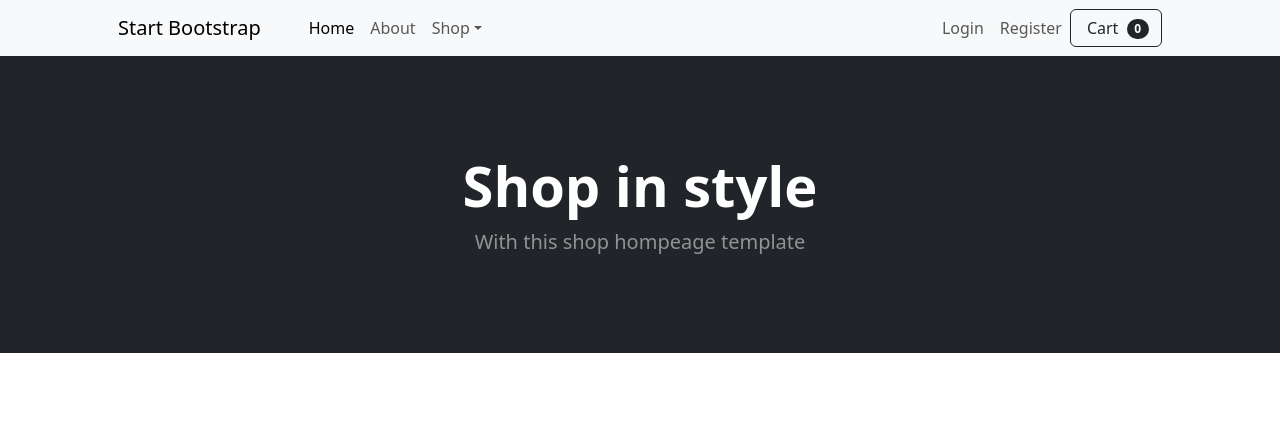
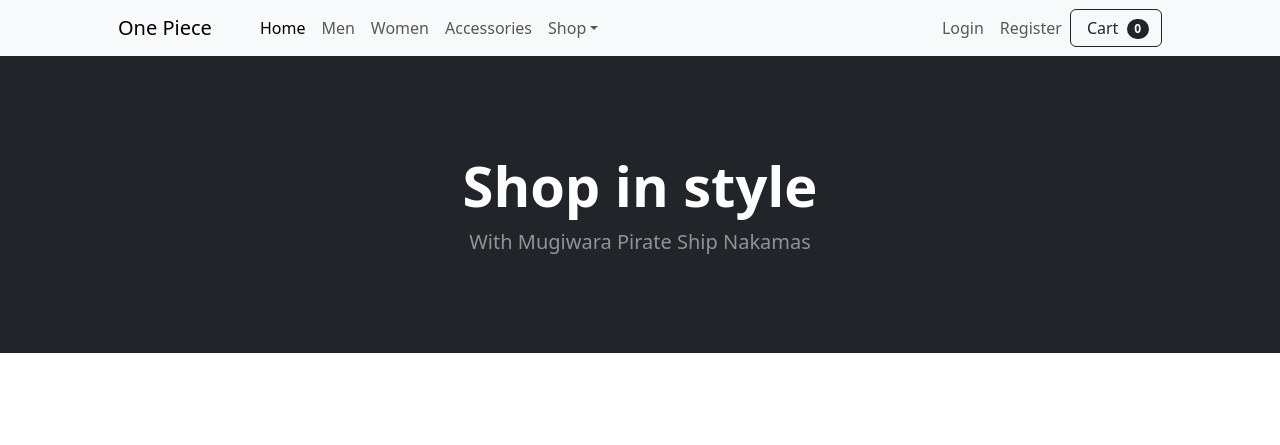
Before and after one commit to rauan06/ecommerce-website, a Django app: page / in a window 1280 px wide. Shown: the top 445 px of the page. Run offline with Django 5.2, Linux system fonts and the light colour scheme; grey boxes labelled with a size stand in for pictures from a placeholder-image service; some libraries are stand-ins or nearby versions.

Commit message:
Small changes

```diff
--- a/homepages/templates/index.html
+++ b/homepages/templates/index.html
@@ -5,27 +5,28 @@
         <meta name="viewport" content="width=device-width, initial-scale=1, shrink-to-fit=no" />
         <meta name="description" content="" />
         <meta name="author" content="" />
-        <title>Shop Homepage - Start Bootstrap Template</title>
+        <title>One Piece</title>
         {% load static %}
         {% load bootstrap5 %}
         <!-- Favicon-->
-        <link rel="icon" type="image/x-icon" href="{% static 'assets/favicon.ico' %}" />
         {% bootstrap_css %}
         {% bootstrap_javascript %}
         <!-- Bootstrap icons-->
         <!-- Core theme CSS (includes Bootstrap)-->
-        <link href="{% static 'dist/css/styles.css' %}" rel="stylesheet" />
+        {% comment %} <link href="{% static 'dist/css/styles.css' %}" rel="stylesheet" /> {% endcomment %}
     </head>
     <body>
         <!-- Navigation-->
         <nav class="navbar navbar-expand-lg navbar-light bg-light">
             <div class="container px-4 px-lg-5">
-                <a class="navbar-brand" href="#!">Start Bootstrap</a>
+                <a class="navbar-brand" href="#!">One Piece</a>
                 <button class="navbar-toggler" type="button" data-bs-toggle="collapse" data-bs-target="#navbarSupportedContent" aria-controls="navbarSupportedContent" aria-expanded="false" aria-label="Toggle navigation"><span class="navbar-toggler-icon"></span></button>
                 <div class="collapse navbar-collapse" id="navbarSupportedContent">
                     <ul class="navbar-nav me-auto mb-2 mb-lg-0 ms-lg-4">
                         <li class="nav-item"><a class="nav-link active" aria-current="page" href="#!">Home</a></li>
-                        <li class="nav-item"><a class="nav-link" href="#!">About</a></li>
+                        <li class="nav-item"><a class="nav-link" href="#!">Men</a></li>
+                        <li class="nav-item"><a class="nav-link" href="#!">Women</a></li>
+                        <li class="nav-item"><a class="nav-link" href="#!">Accessories</a></li>
                         <li class="nav-item dropdown">
                             <a class="nav-link dropdown-toggle" id="navbarDropdown" href="#" role="button" data-bs-toggle="dropdown" aria-expanded="false">Shop</a>
                             <ul class="dropdown-menu" aria-labelledby="navbarDropdown">
@@ -59,7 +60,7 @@
             <div class="container px-4 px-lg-5 my-5">
                 <div class="text-center text-white">
                     <h1 class="display-4 fw-bolder">Shop in style</h1>
-                    <p class="lead fw-normal text-white-50 mb-0">With this shop hompeage template</p>
+                    <p class="lead fw-normal text-white-50 mb-0">With Mugiwara Pirate Ship Nakamas</p>
                 </div>
             </div>
         </header>
@@ -70,7 +71,7 @@
                     <div class="col mb-5">
                         <div class="card h-100">
                             <!-- Product image-->
-                            <img class="card-img-top" src="{% static 'dist/img/1.jpg'%}" alt="..." />
+                            <img class="card-img-top" src="{% static 'img/1.jpg'%}" alt="..." />
                             <!-- Product details-->
                             <div class="card-body p-4">
                                 <div class="text-center">
@@ -272,6 +273,5 @@
         </footer>
         <!-- Bootstrap core JS-->
         <!-- Core theme JS-->
-        <script src="{% static 'dist/js/scripts.js' %}"></script>
     </body>
 </html>
```
Also changed, not shown: homepages/static/1.jpg (added).
